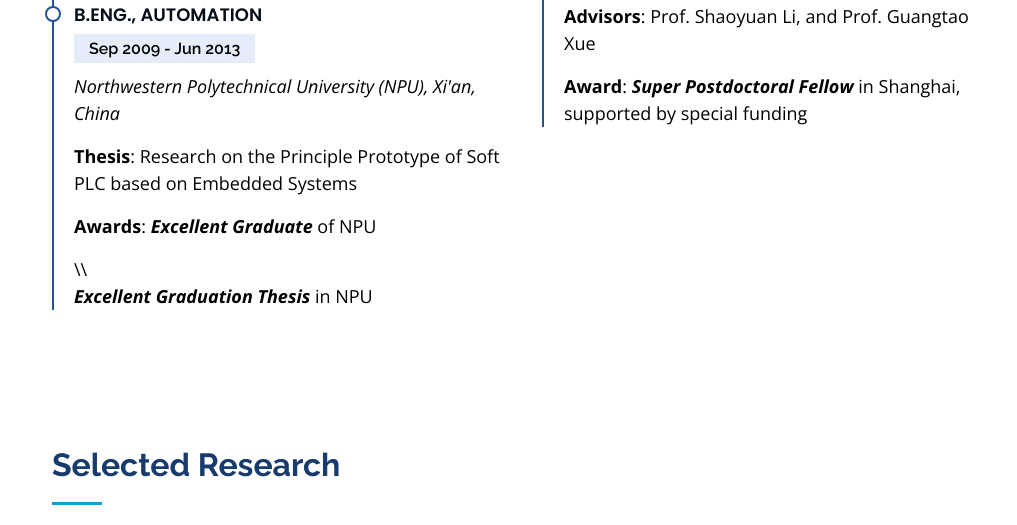
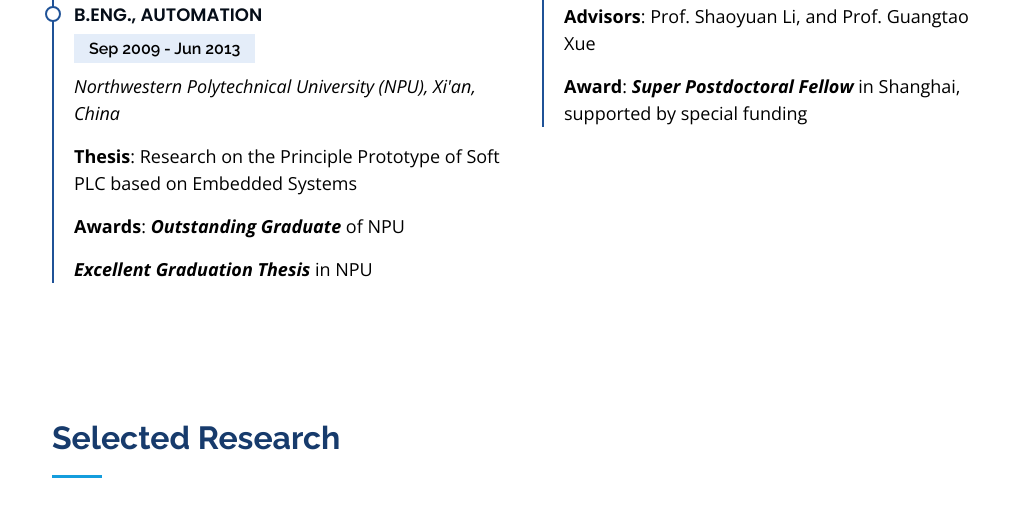
Before and after one commit to kth-tingbai/kth-tingbai.github.io, a plain HTML site: page index.html in a window 1280 px wide. Shown: the part 2718-3243 px from the top of the page, without its empty margins (263-1280 px from the left). Drawn offline with nearby package versions, Linux system fonts and the light colour scheme.

Commit message:
Update index.html

```diff
--- a/index.html
+++ b/index.html
@@ -276,7 +276,7 @@
               <h5>Sep 2009 - Jun 2013</h5>
               <p><em>Northwestern Polytechnical University (NPU), Xi'an, China</em></p>
               <p><strong>Thesis</strong>: Research on the Principle Prototype of Soft PLC based on Embedded Systems</p>
-	      <p><strong>Awards</strong>: <strong><em>Excellent Graduate</em></strong> of NPU</p> \\ <p><strong><em>Excellent Graduation Thesis </em></strong> in NPU</p>
+	      <p><strong>Awards</strong>: <strong><em>Outstanding Graduate</em></strong> of NPU</p> <p><strong><em> Excellent Graduation Thesis </em></strong> in NPU</p>
             </div>
 
 
```
